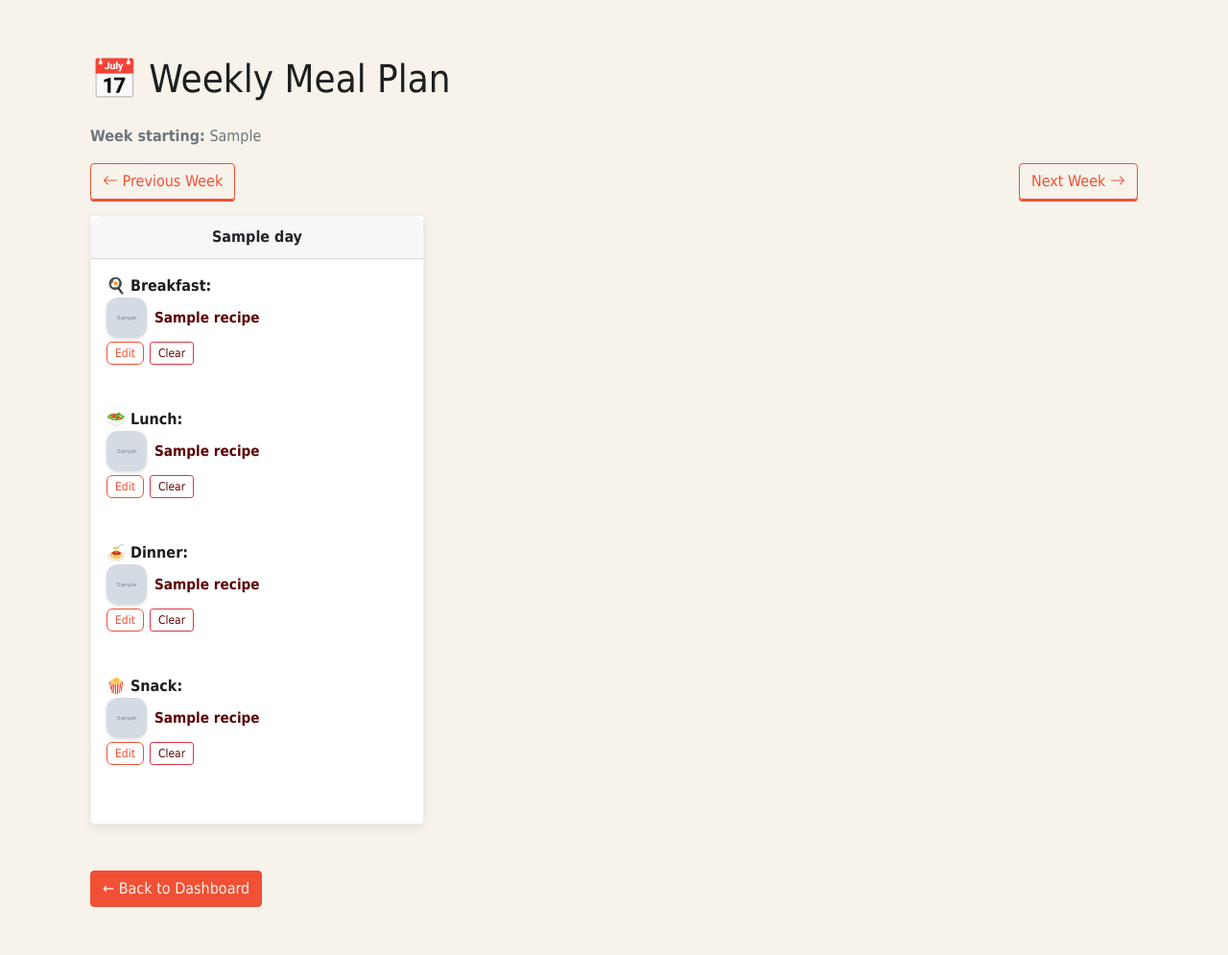
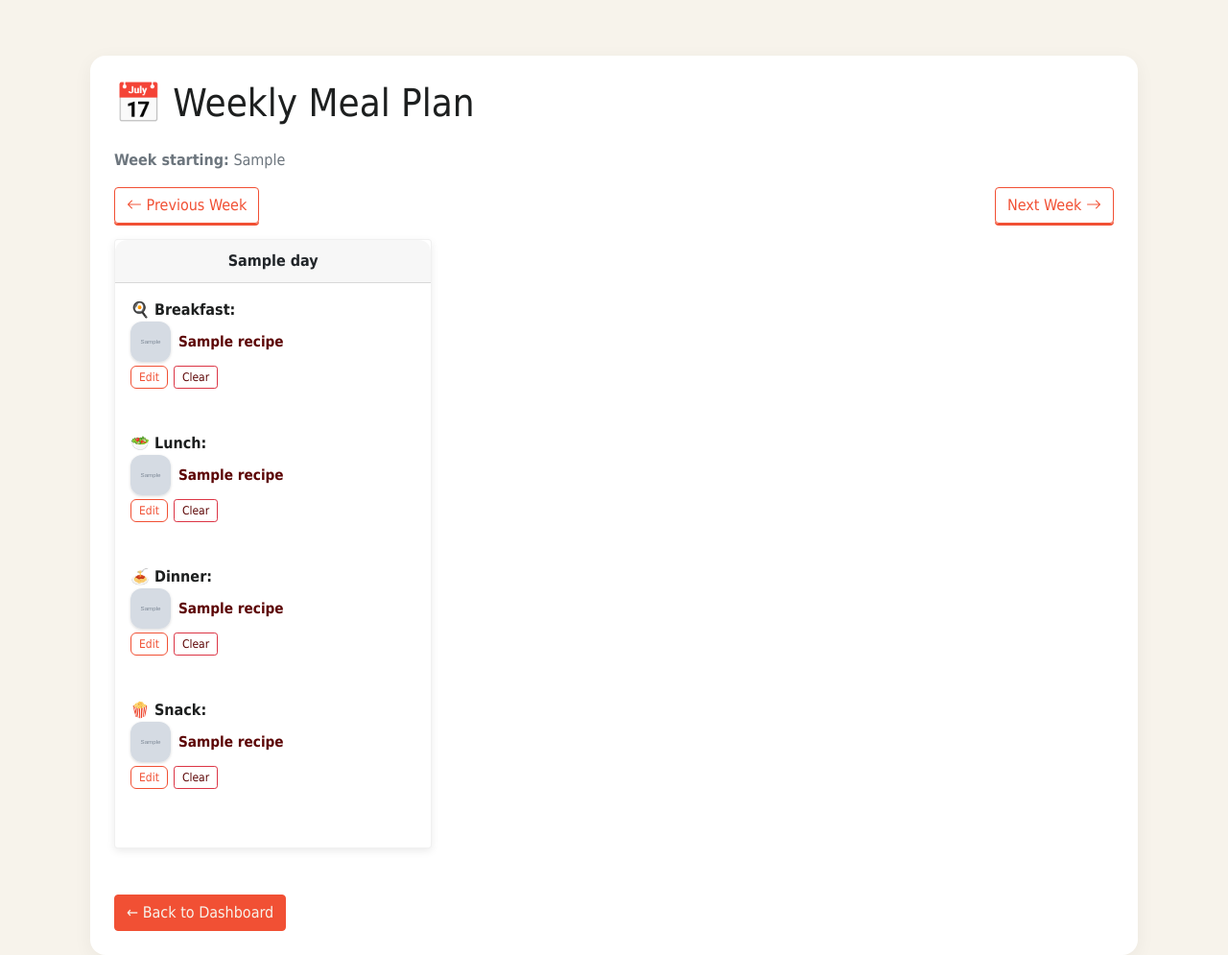
Before and after one commit to catechew/flax_6_2025, a Django app: template recipes/templates/meal_plan_detail.html in a window 1280 px wide. Shown: the part 56-1051 px from the top of the page at 96% size. Before the commit the page ends 1001 px from the top, so only its background shows below. Run offline with Django 5.2, Linux system fonts and the light colour scheme; the template is opened without the code that fills it: most values are stand-ins (such as "Sample title", 1, 10 or a date in 2020); grey boxes marked "Sample" are stand-in pictures; some libraries are stand-ins or nearby versions.

Commit message:
Add light background section behind all cards

```diff
--- a/recipes/templates/meal_plan_detail.html
+++ b/recipes/templates/meal_plan_detail.html
@@ -3,22 +3,20 @@
 
 {% block content %}
 <div class="container mt-4">
+    <div class="meal-plan-wrapper">
+
     <h1 class="mb-4">📅 Weekly Meal Plan</h1>
     <p class="text-muted"><strong>Week starting:</strong> {{ plan.week_start }}</p>
 
-    <!-- Previous and Next buttons -->
+    <!-- Prev / Next buttons -->
     <div class="d-flex justify-content-between mb-3">
-
-            <a href="{% url 'meal-plan-navigate' plan.id 'prev' %}"
-                class="btn btn-outline-primary">
+        <a href="{% url 'meal-plan-navigate' plan.id 'prev' %}" class="btn btn-outline-primary">
             <i class="bi bi-arrow-left"></i> Previous Week
         </a>
 
-            <a href="{% url 'meal-plan-navigate' plan.id 'next' %}"
-                class="btn btn-outline-primary">
+        <a href="{% url 'meal-plan-navigate' plan.id 'next' %}" class="btn btn-outline-primary">
             Next Week <i class="bi bi-arrow-right"></i>
         </a>
-
     </div>
 
     <div class="row">
@@ -31,7 +29,6 @@
                 </div>
 
                 <div class="card-body">
-
                     <div class="slot-line">
                         <strong>🍳 Breakfast:</strong>
                         {% with slot=day.slots.breakfast %}
@@ -59,8 +56,8 @@
                             {% include "partials/meal_slot.html" %}
                         {% endwith %}
                     </div>
+                </div>
 
-                </div>
             </div>
         </div>
         {% endfor %}
@@ -69,4 +66,5 @@
     <a href="{% url 'dashboard' %}" class="btn btn-secondary mt-4">← Back to Dashboard</a>
 
     </div>
+</div>
 {% endblock %}
--- a/static/custom.css
+++ b/static/custom.css
@@ -419,6 +419,13 @@ h3.profile-title {
   color: var(--white-colour);
 }
 
+.meal-plan-wrapper {
+    background: #fff;
+    border-radius: 16px;
+    padding: 25px;
+    box-shadow: 0px 5px 20px rgba(0,0,0,0.05);
+}
+
 .empty-slot {
   color: #6c757d;
   font-style: italic;
@@ -455,7 +462,6 @@ h3.profile-title {
     color: var(--primary-colour);
 }
 
-/* Meal Slot UI Improvements*/
 .recipe-link {
   font-size: 0.95rem;
   color: var(--primary-colour-darker);
```
Lines whose indentation alone changed are shown as unchanged.
